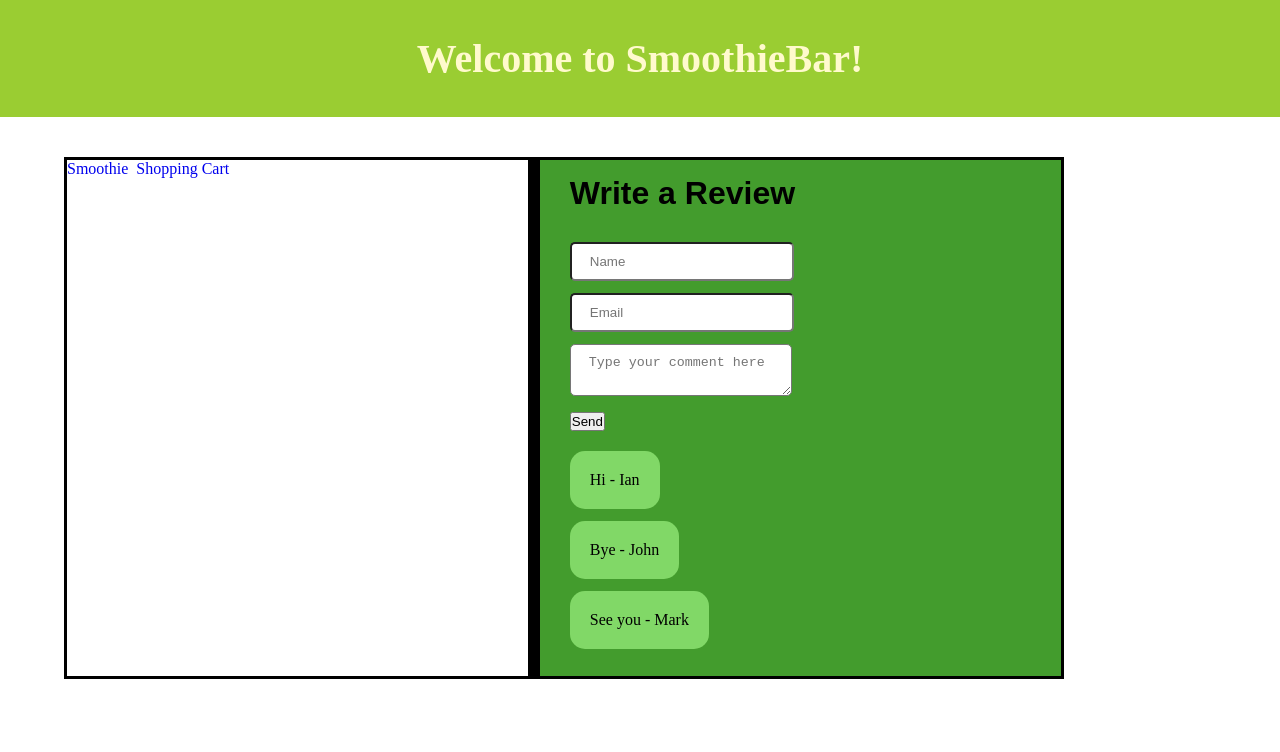
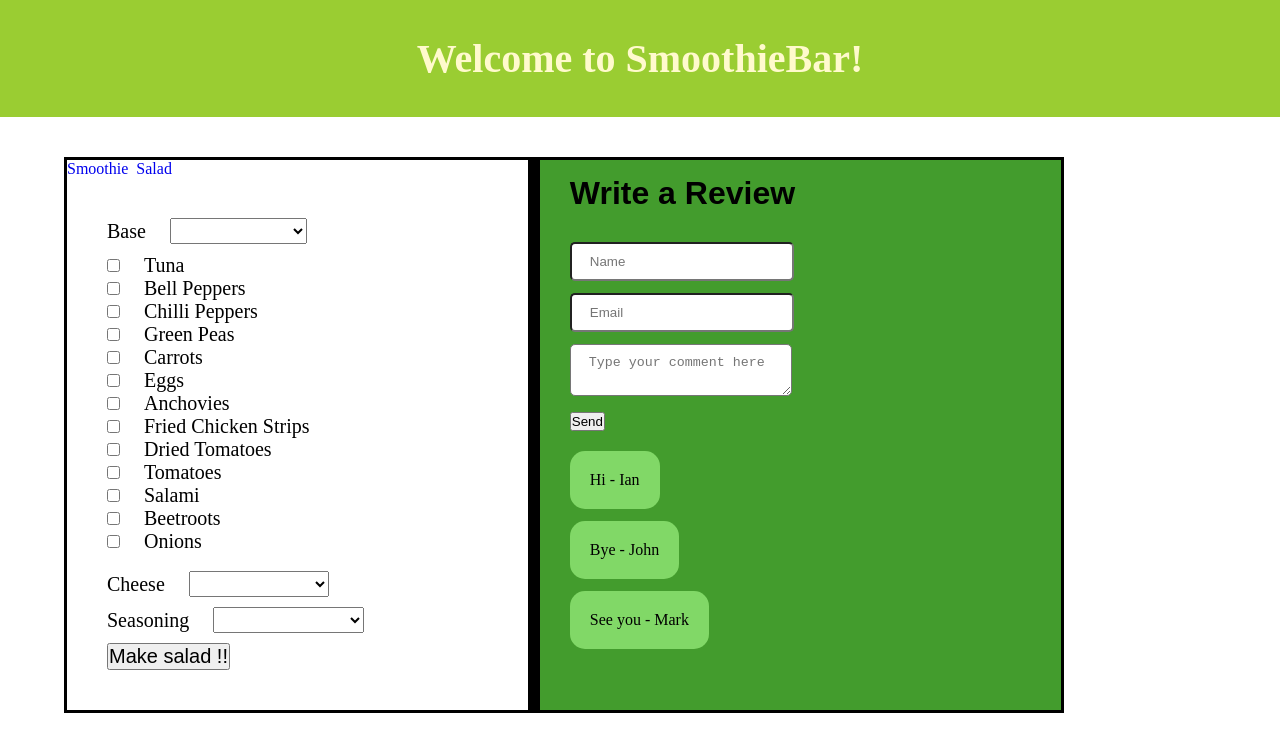
Before and after one commit to Plutonium94/SmoothieBar, an Angular app: page /make-salad in a window 1280 px wide. Before the commit this address led to /. Shown: the top 752 px of the page. Built offline with nearby package versions, Linux system fonts and the light colour scheme.

Commit message:
Custom Salad Maker

```diff
--- a/src/app/app.component.html
+++ b/src/app/app.component.html
@@ -10,7 +10,7 @@
 		<div>
 			<nav>
 				<a routerLink="/smoothie" routerLinkActive="active">Smoothie</a>&nbsp;
-				<a routerLink="/cart">Shopping Cart</a>
+				<a routerLink="/salad">Salad</a>
 			</nav>
 
 
--- a/src/app/custom-smoothie-maker/custom-smoothie-maker.component.ts
+++ b/src/app/custom-smoothie-maker/custom-smoothie-maker.component.ts
@@ -30,6 +30,7 @@ export class CustomSmoothieMakerComponent implements OnInit {
 		for(let i = 0; i < this.chosenFruits.length; i++) {
 			if(this.chosenFruits[i]) { fruitsChosen.push(this.fruits[i]);}
 		}
+		if(!fruitsChosen.length) { return ; }
 		let prix = this.chosenFruits.length * 5;
 		this.cartService.add({name:"Custom made smoothie with " + fruitsChosen, price: prix});
 		this.closef.emit(true);
--- a/src/app/salad-chooser/salad-chooser.component.html
+++ b/src/app/salad-chooser/salad-chooser.component.html
@@ -1,3 +1,18 @@
-<p>
-  salad-chooser works!
-</p>
+<form action="#" (ngSubmit)="onSubmit()">
+
+	<select [formControl]="chosenSalad" required>
+		<option *ngFor="let s of predefinedSalads" >{{s.name}}</option>
+	</select>
+
+	<br>
+
+	<button type="button" (click)="makeOwn()">Make your own salad</button>
+
+	<br>
+
+
+	<button type="submit">Add to Cart</button>
+
+	<app-salad-maker *ngIf="saladMakerVisible"></app-salad-maker>
+
+</form>
--- a/src/app/salad-chooser/salad-chooser.component.ts
+++ b/src/app/salad-chooser/salad-chooser.component.ts
@@ -1,4 +1,8 @@
 import { Component, OnInit } from '@angular/core';
+import { FormControl } from '@angular/forms';
+import { Router } from '@angular/router';
+
+import { Salad } from '../salad';
 
 @Component({
 	selector: 'app-salad-chooser',
@@ -7,9 +11,30 @@ import { Component, OnInit } from '@angular/core';
 })
 export class SaladChooserComponent implements OnInit {
 
-	constructor() { }
+	predefinedSalads :Salad[];
+	chosenSalad:FormControl = new FormControl('');
+	saladMakerVisible :boolean;
+
+	constructor(private router :Router) {
+		this.predefinedSalads = [
+			new Salad("Tricks of Tuna",'Lettuce',['Tuna','Eggs'],undefined,'Olive oil',23),
+			new Salad('Elegant Anchovies', 'Mesclun',['Anchovies','Bell Peppers'],'Cheddar','Vinegar',34),
+			new Salad('Green Garden','Broccoli Slaw',['Green Peas','Chilli Peppers'],'Goat Cheese','Lemon Extract',27),
+			new Salad('Munchy Mushrooms','Kale',['Mushrooms','Onions'],'Camembert','Olive oil',30)
+		];
+	}
 
 	ngOnInit() {
 	}
 
+
+	onSubmit() {
+		console.log('SaladChooserComponent submitted');
+	}
+
+	makeOwn() {
+		//this.saladMakerVisible = true;
+		this.router.navigate(['/make-salad']);
+	}
+
 }
--- /dev/null
+++ b/src/app/salad-maker/salad-maker.component.css
@@ -0,0 +1,21 @@
+form {
+	padding: 40px;
+}
+
+input[type="checkbox"] {
+	margin-right: 24px;
+}
+
+
+
+select {
+	margin-bottom: 10px;
+}
+
+label, select, button {
+	font-size: 20px;
+}
+
+label:not(.checkboxLabel) {
+	margin-right: 24px;
+}
--- /dev/null
+++ b/src/app/salad-maker/salad-maker.component.html
@@ -0,0 +1,34 @@
+<form action="#" (ngSubmit)="onSubmit()" #form>
+
+
+	<label for="chosenBase">Base</label>
+	<select [formControl]="chosenBase" id="chosenBase">
+		<option *ngFor="let b of bases" >{{b}}</option>
+	</select>
+
+	<br>
+
+	<ng-template ngFor let-bi let-i="index" [ngForOf]="bodyIngredients">
+		<input type="checkbox" [id]="bi" [value]="bi" [formControl]="chosenBodyIngredients.at(i)">
+		<label [for]="bi" class="checkboxLabel">{{bi}}</label>
+		<br>
+	</ng-template>
+
+	<br>
+
+	<label for="chosenCheese">Cheese</label>
+	<select [formControl]="chosenCheese" id="chosenCheese">
+		<option *ngFor="let c of cheeses" >{{c}}</option>
+	</select>
+
+	<br>
+
+	<label for="chosenSeasoning">Seasoning</label>
+	<select [formControl]="chosenSeasoning" id="chosenSeasoning">
+		<option *ngFor="let s of seasonings" >{{s}}</option>
+	</select>
+
+	<br>
+	<button type="submit">Make salad !!</button>
+
+</form>
--- /dev/null
+++ b/src/app/salad-maker/salad-maker.component.ts
@@ -0,0 +1,63 @@
+import { Component, OnInit, AfterViewInit, ViewChild, DebugElement } from '@angular/core';
+import { FormControl, FormArray } from '@angular/forms';
+import { By } from '@angular/platform-browser';
+import { Router } from '@angular/router';
+
+import { Salad } from '../salad';
+import { CartService } from '../cart.service';
+
+@Component({
+	selector: 'app-salad-maker',
+	templateUrl: './salad-maker.component.html',
+	styleUrls: ['./salad-maker.component.css']
+})
+export class SaladMakerComponent implements OnInit, AfterViewInit {
+
+	bases :string[] = ['Mesclun','Lettuce','Brocolli Slaw', 'Kale'];
+	bodyIngredients :string[] = ['Tuna','Bell Peppers','Chilli Peppers','Green Peas',
+		'Carrots', 'Eggs','Anchovies','Fried Chicken Strips','Dried Tomatoes','Tomatoes'
+		,'Salami','Beetroots','Onions'];
+	cheeses :string[] = ['Cheddar','Parmesan','Camembert','Goat Cheese','Mozzarella'];
+	seasonings :string[] = ['Olive Oil','Lemon Extract','Pesto','Vinegar'];
+
+	chosenBase :FormControl;
+	chosenBodyIngredients :FormArray;
+	chosenCheese :FormControl;
+	chosenSeasoning :FormControl;
+
+	@ViewChild('form')
+	form :DebugElement;
+
+	constructor(private cartService :CartService, private router :Router) { }
+
+	ngOnInit() {
+		this.chosenBase = new FormControl();
+		let chosenBodyIngredientsArg = (new Array(this.bodyIngredients.length)).fill(new FormControl());
+		this.chosenBodyIngredients = new FormArray(chosenBodyIngredientsArg);
+
+		this.chosenCheese = new FormControl();
+		this.chosenSeasoning = new FormControl();
+	}
+
+	ngAfterViewInit() {
+		let selects  = this.form.nativeElement.querySelectorAll('select');
+		selects.forEach((s)=>{
+			s.selectedIndex = -1;
+		});
+	}
+
+	onSubmit() {
+		console.log(this.chosenBodyIngredients);
+		let chosenBodyIngredientsNames:string[] = [];
+		for(let i = 0; i < this.bodyIngredients.length; i++) {
+			if(this.chosenBodyIngredients.value[i]) {
+				chosenBodyIngredientsNames[i] = this.bodyIngredients[i];
+			}
+		}
+		let res :Salad = new Salad('',this.chosenBase.value, chosenBodyIngredientsNames,this.chosenCheese.value, this.chosenSeasoning.value,56);
+		console.log(res.description);
+		this.cartService.add(res);
+		this.router.navigate(['/salad']);
+	}
+
+}
--- /dev/null
+++ b/src/app/salad.ts
@@ -0,0 +1,12 @@
+export class Salad {
+
+	constructor(public name:string, public base :string, public body :string[], public cheese :string, public seasoning :string, public price :number) {}
+
+
+
+	get description() {
+		return (this.name)?this.name:'Custom made salad'
+			+ ' - ' + this.body.join(',') + ' and ' + this.cheese
+			+ ', seasoned with ' + this.seasoning;
+	}
+}
```
Also changed, not shown: src/app/app.module.ts (+5 -2 lines), 1 other file (tests, documents, lock files or other folders).
